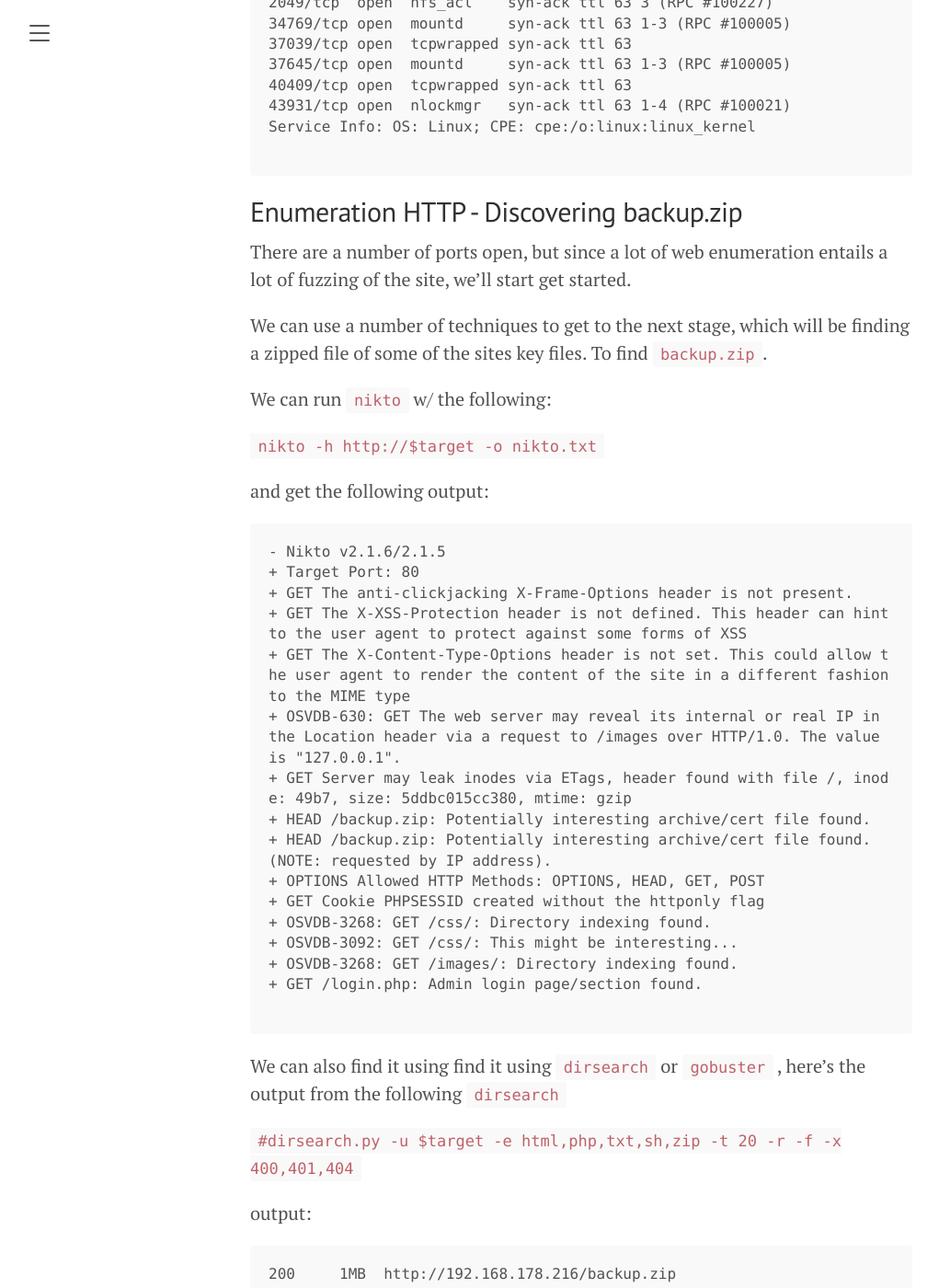
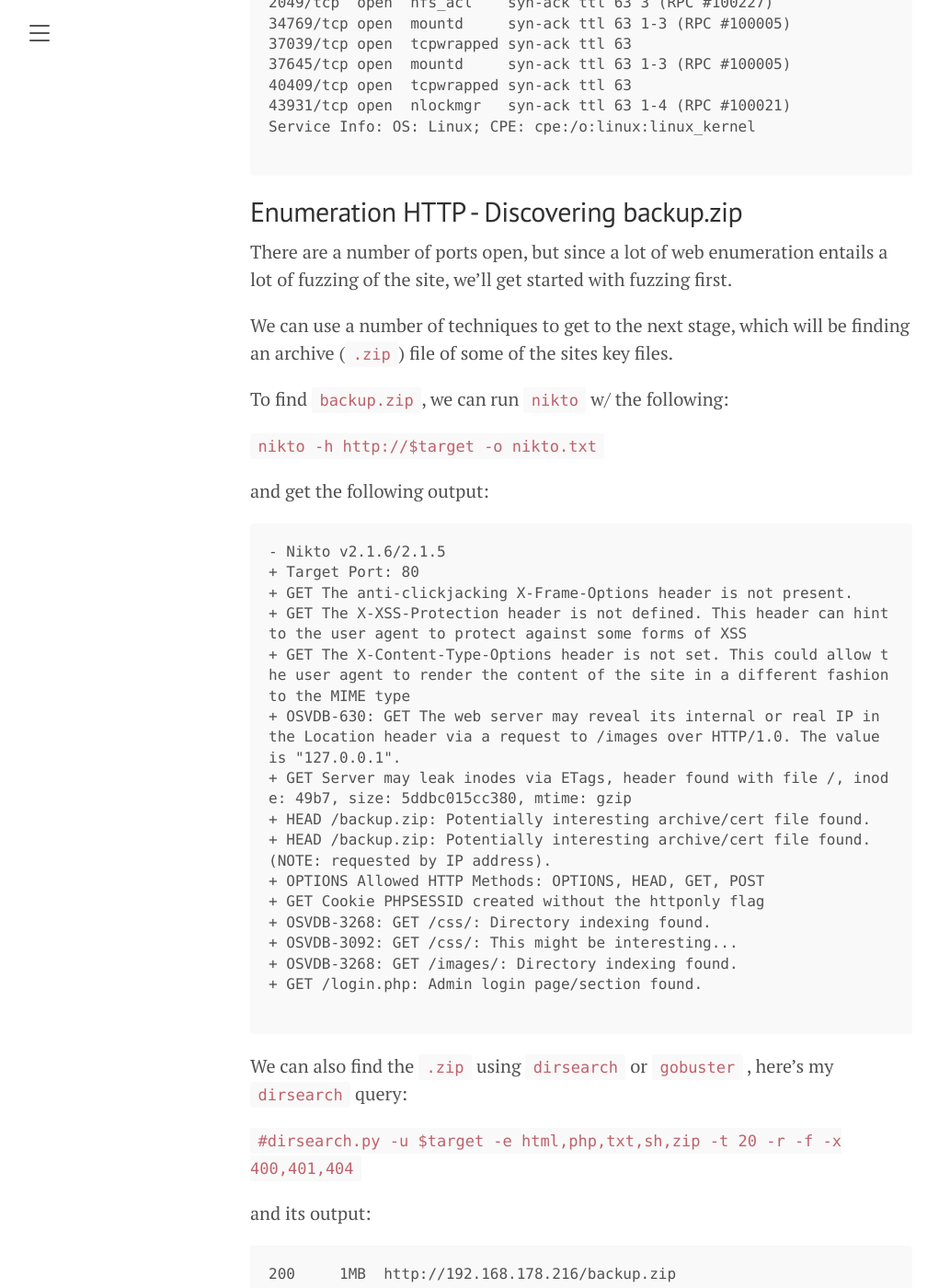
Before and after one commit to bernardr/bernardr.github.io, a Jekyll site: the page built from _posts/walkthroughs/proving-grounds/Lunar/2022-08-10-pg-lunar-php-vulnerabilities.md, in a window 1280 px wide and 1400 px high, scrolled down 2073 px. Shown: the whole window at 92% size, without its empty margins (8-1029 px from the left). Built offline with Jekyll 4.4.1, drawn with Linux system fonts in a browser that asks for light colours; some of the changed text lies outside the part shown.

Commit message:
Cleaned up some spelling mistakes

````diff
--- a/_posts/walkthroughs/proving-grounds/Lunar/2022-08-10-pg-lunar-php-vulnerabilities.md
+++ b/_posts/walkthroughs/proving-grounds/Lunar/2022-08-10-pg-lunar-php-vulnerabilities.md
@@ -8,7 +8,7 @@ tags: proving_grounds, oscp, php, source code analysis
 
 Lunar is an "intermediate" rated box on Offensive Security's "Proving Grounds: Practice" platform.
 
-Offsec provides walkthroughs for their machines, but at times there are incongruities between what is stated and what works, I'd like to provide an alternative methodolgy to the provided the techniques.
+Offsec provides walkthroughs for their machines, but at times there are incongruities between what is stated and what works, I'd like to provide an alternative methodolgy, and hopefully show off some simpler techniques.
 
 Lunar highlights reading source-code and exploiting PHP vulnerabilities.
 
@@ -65,11 +65,11 @@ Service Info: OS: Linux; CPE: cpe:/o:linux:linux_kernel
 
 ## Enumeration HTTP - Discovering backup.zip
 
-There are a number of ports open, but since a lot of web enumeration entails a lot of fuzzing of the site, we'll start get started.
+There are a number of ports open, but since a lot of web enumeration entails a lot of fuzzing of the site, we'll get started with fuzzing first.
 
-We can use a number of techniques to get to the next stage, which will be finding a zipped file of some of the sites key files. To find `backup.zip`.
+We can use a number of techniques to get to the next stage, which will be finding an archive (`.zip`) file of some of the sites key files.
 
-We can run `nikto` w/ the following:
+To find `backup.zip`, we can run `nikto` w/ the following:
 
 `nikto -h http://$target -o nikto.txt`
 
@@ -94,11 +94,11 @@ and get the following output:
 
 ```
 
-We can also find it using find it using `dirsearch` or `gobuster` , here's the output from the following `dirsearch`
+We can also find the `.zip` using `dirsearch` or `gobuster` , here's my `dirsearch` query:
 
 `#dirsearch.py -u $target -e html,php,txt,sh,zip -t 20 -r -f -x 400,401,404`
 
-output:
+and its output:
 
 ```
 200     1MB  http://192.168.178.216/backup.zip
@@ -150,10 +150,10 @@ if ($_POST) {
 
 ```
 
-First off we find the dangerous include statement of `creds.php`, which will get referenced in a little bit.
+The first thing we'll notice is the use of the `include` statement pointing to `creds.php`, which will get referenced in a little bit.
 
 
-We'll take a look at the following `if` statement:
+Next, we'll take a look at the following `if` statement:
 
 ```
 if ($_POST['email'] && !empty($_POST['email']) && $_POST['email'] === 'liam@lunar.local' && strcmp($_POST['password'], $pwd) == 0)
````
Also changed, not shown: other parts of _posts/walkthroughs/proving-grounds/Lunar/2022-08-10-pg-lunar-php-vulnerabilities.md (+2 -2 lines).
